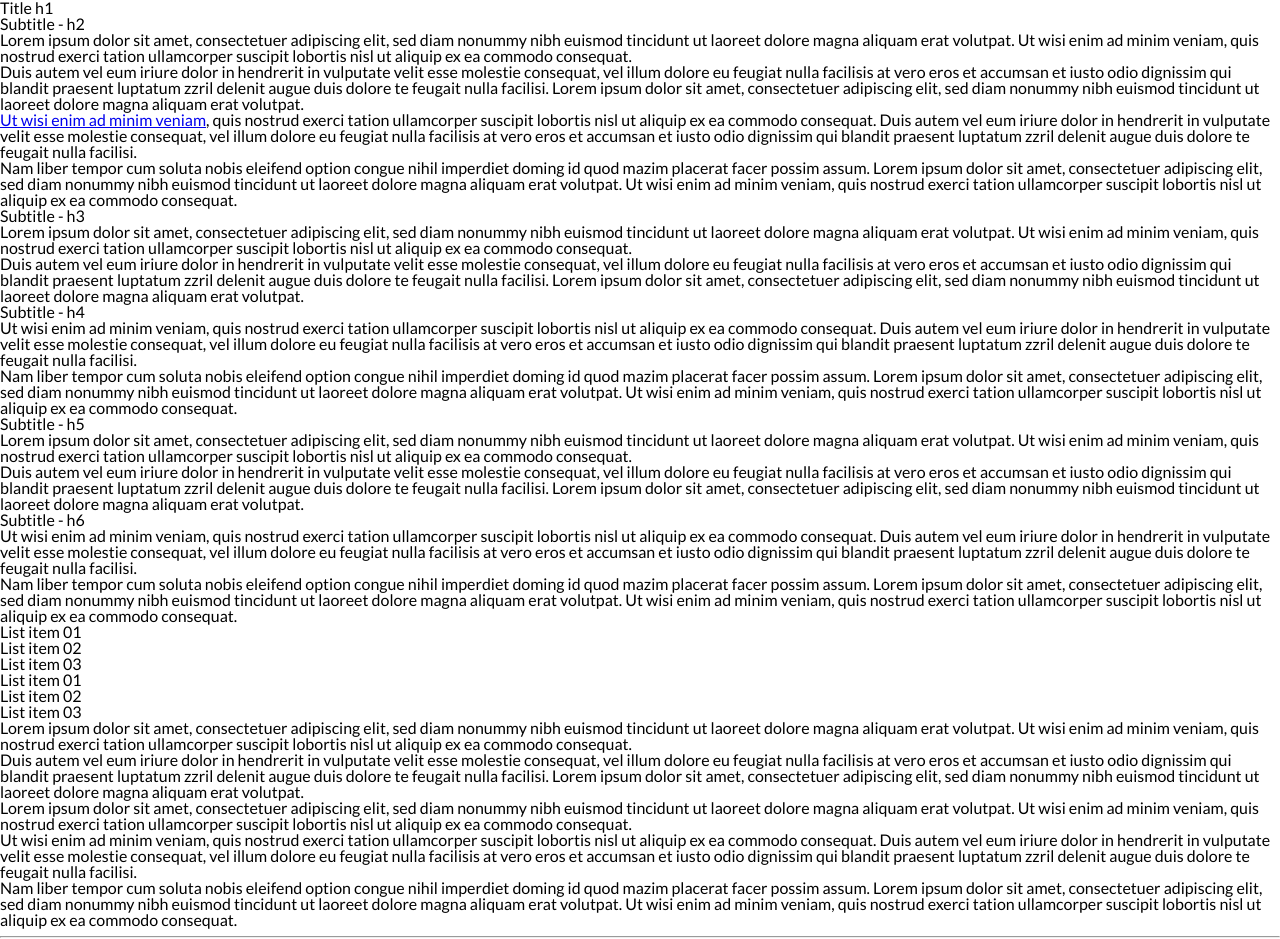
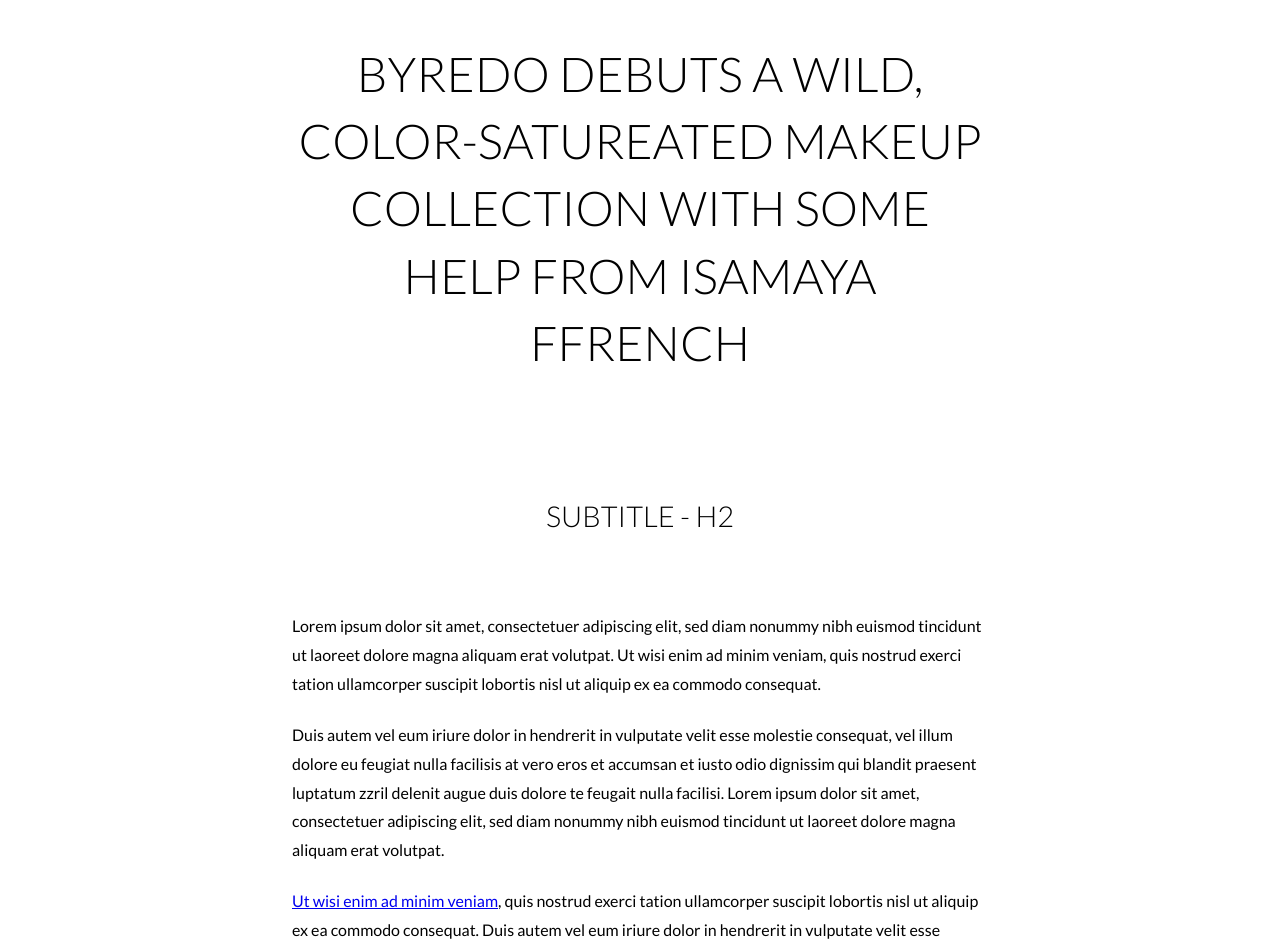
Before and after one commit to bs5555/ART440, a plain HTML site: page index.html in a window 1280 px wide. Shown: the top 939 px of the page. Drawn offline with Linux system fonts and the light colour scheme.

Commit message:
Basic typograpgy formatting

```diff
--- a/index.html
+++ b/index.html
@@ -6,7 +6,10 @@
       <style type="text/css" media="screen">@import url(res/global.css);</style>
   </head>
   <body>
-    <h1>Title h1</h1>
+
+
+<div class="rtf">
+    <h1>Byredo debuts a wild, color-satureated makeup collection with some help from Isamaya Ffrench</h1>
 <h2>Subtitle - h2</h2>
 <p><strong>Lorem ipsum dolor sit amet, consectetuer adipiscing elit, sed diam nonummy nibh euismod tincidunt ut laoreet dolore magna aliquam erat volutpat. Ut wisi enim ad minim veniam, quis nostrud exerci tation ullamcorper suscipit lobortis nisl ut aliquip ex ea commodo consequat.</strong></p>
 <p><strong>Duis autem vel eum iriure dolor in hendrerit in vulputate velit esse molestie consequat, vel illum dolore eu feugiat nulla facilisis at vero eros et accumsan et iusto odio dignissim qui blandit praesent luptatum zzril delenit augue duis dolore te feugait nulla facilisi. Lorem ipsum dolor sit amet, consectetuer adipiscing elit, sed diam nonummy nibh euismod tincidunt ut laoreet dolore magna aliquam erat volutpat.</strong>
@@ -49,5 +52,6 @@
 <hr>
 <p>Lorem ipsum dolor sit amet, consectetuer adipiscing elit, sed diam nonummy nibh euismod tincidunt ut laoreet dolore magna aliquam erat volutpat. Ut wisi enim ad minim veniam, quis nostrud exerci tation ullamcorper suscipit lobortis nisl ut aliquip ex ea commodo consequat.</p>
 <p>Duis autem vel eum iriure dolor in hendrerit in vulputate velit esse molestie consequat, vel illum dolore eu feugiat nulla facilisis at vero eros et accumsan et iusto odio dignissim qui blandit praesent luptatum zzril delenit augue duis dolore te feugait nulla facilisi. Lorem ipsum dolor sit amet, consectetuer adipiscing elit, sed diam nonummy nibh euismod tincidunt ut laoreet dolore magna aliquam erat volutpat.</p>
+    </div>
   </body>
 </html>
--- a/res/global.css
+++ b/res/global.css
@@ -48,4 +48,20 @@ table {
 }
 /*Global styles begin*/
 body{font-family: 'Lato', sans-serif;}
+div.rtf{max-width:75ch; margin:40px auto; }
+div.rtf p {font-size:1em;   line-height:1.8em; font-weight:400; margin:0 0 1.4em 0; /*text-indent:3em;*/}
+div.rtf h1{font-size: 3em; font-style: normal; font-weight:300; line-height: 1.4em; margin:0 0 2.4em 0; text-align: center; text-transform:uppercase;}
+div.rtf h2{font-size:1.8em; line-height:1.8em; font-weight:300;  margin:0 0 2.4em 0; text-align: center; text-transform:uppercase;}
+
+div.rtf h3{font-size:1.5em; line-height:1.8em; font-weight:400;   margin:0 0 0.8em 0;}
+div.rtf h4{font-size:1.2em; line-height:1.8em; font-weight:400;   margin:0 0 0.8em 0;}
+div.rtf h5{font-size:1em;   line-height:1.8em; font-weight:900;   margin:0 0 0.8em 0;}
+div.rtf h6{font-size:1em;   line-height:1.8em; font-weight:900;   margin:0 0 0.8em 0;}
+
+div.rtf hr{width:30%; text-align:center; border:none; height:4px; background:#A21818; color:#A21818; margin:2.4em auto;}
+
+ul{margin:0 0 0.8em 0; font-size:1em;   line-height:1.8em; font-weight:400; list-style-type:disc;}
+ul li{margin:0 0 0 2em;}
+ol{margin:0 0 0.8em 0; font-size:1em;   line-height:1.8em; font-weight:400;  list-style-type:decimal;}
+ol li{margin:0 0 0 2em;}
 /*Global styles end*/
```
